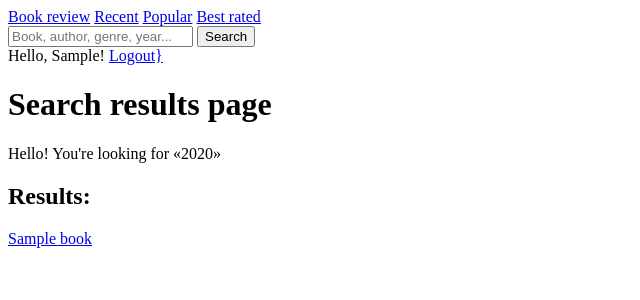
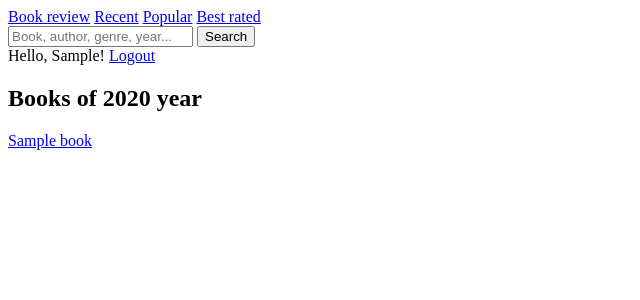
Before and after one commit to AndyAnderson91/book-review, a Django app: page /search/?category=year&q=2020 in a window 1280 px wide. Shown: the top 300 px of the page, without its empty margins (0-640 px from the left). Run offline with Django 3.2, Linux system fonts and the light colour scheme; a user stored in the database is signed in; tables that the repository leaves empty hold one stand-in row (values such as "Sample post").

Commit message:
Finished basic search, added book_bar as separated html file

```diff
--- a/br/models.py
+++ b/br/models.py
@@ -26,6 +26,7 @@ class Author(models.Model):
 
 class Genre(models.Model):
     name = models.CharField(max_length=50, unique=True)
+    plural_name = models.CharField(max_length=50, unique=True)
 
     def __str__(self):
         return self.name
--- a/br/search.py
+++ b/br/search.py
@@ -1,33 +1,56 @@
-from django.db.models import Value as V
+from operator import attrgetter
+
+from django.db.models import Q, Value as V
 from django.db.models.functions import Concat
-from .models import Book, Author
+from .models import Book
+
+search_categories = ['book', 'author', 'genre', 'year']
+
 
 def search(q, category):
-    books = Book.objects.all()
-    if category == 'author':
-        results = search_by_author(q, books)
+    full_name = Concat('authors__first_name', V(' '), 'authors__patronymic', V(' '), 'authors__last_name')
+    short_name = Concat('authors__first_name', V(' '), 'authors__last_name')
+    books = Book.objects.annotate(full_name=full_name, short_name=short_name)
+
+    if category == 'book':
+        results = books.filter(title__icontains=q)
+
+    elif category == 'author':
+        results = books.filter(
+            Q(full_name__icontains=q) |
+            Q(short_name__icontains=q)
+        )
+
     elif category == 'genre':
-        results = search_by_genre(q, books)
+        results = books.filter(genres__name__icontains=q).distinct()
+
     elif category == 'year':
-        results = search_by_year(q, books)
+        results = books.filter(pub_date__year__iexact=q)
+
     elif category is None:
-        results = []
+        results = books.filter(
+            Q(title__icontains=q) |
+            Q(full_name__icontains=q) |
+            Q(short_name__icontains=q) |
+            Q(genres__name__icontains=q) |
+            Q(pub_date__year__icontains=q)
+        )
+
     else:
         results = []
-    return results
+
+    return list(set(results))
 
 
-def search_by_genre(q, books):
-    return books.filter(genres__name__icontains=q)
-
-
-def search_by_year(q, books):
-    return books.filter(pub_date__year__icontains=q)
-
-
-def search_by_author(q, books):
-    return books.annotate(full_name=Concat('authors__first_name', V(' '), 'authors__patronymic', V(' '), 'authors__last_name')).filter(full_name__icontains=q)
-
-
-def search_by_book_title(q, books):
-    return books.filter(title__icontains=q)
+def split_results(results):
+    anticipated = []
+    published = []
+    if results:
+        for book in results:
+            if book.is_published():
+                published.append(book)
+            else:
+                anticipated.append(book)
+    published = sorted(published, key=attrgetter('pub_date'), reverse=True)
+    anticipated = sorted(anticipated, key=attrgetter('pub_date'), reverse=True)
+    return published, anticipated
--- a/br/templates/br/base.html
+++ b/br/templates/br/base.html
@@ -16,7 +16,7 @@
 </form>
 {% if user.is_authenticated %}
 Hello, {{user.username|title}}!
-<a href="{% url 'users:logout' %}?next={{request.path}}{% if request.GET.urlencode %}?{{request.GET.urlencode}}{% endif %}">Logout}</a>
+<a href="{% url 'users:logout' %}?next={{request.path}}{% if request.GET.urlencode %}?{{request.GET.urlencode}}{% endif %}">Logout</a>
 {% else %}
 <a href="{% url 'users:login' %}?next={{request.path}}{% if request.GET.urlencode %}?{{request.GET.urlencode}}{% endif %}">Login</a>
 <a href="{% url 'users:register' %}?next={{request.path}}{% if request.GET.urlencode %}?{{request.GET.urlencode}}{% endif %}">Register</a>
--- a/br/templates/br/search.html
+++ b/br/templates/br/search.html
@@ -1,13 +1,33 @@
 {%  extends 'br/base.html' %}
 {% block content %}
-<h1>Search results page</h1>
-<p>Hello! You're looking for «{{q|title}}»</p>
-{% if results %}
-<h2>Results:</h2>
-{% for book in results %}
+
+<h2>
+    {% if category == 'book' %}Books found by title
+    {% elif category == 'author' %}Books written by {{q}}
+    {% elif category == 'genre' %}{{q}} genre
+    {% elif category == 'year' %}Books of {{q}} year
+    {% elif category is None %}Searching results for «{{q}}»
+    {% elif category %}There is no such category in database
+    {% endif %}
+</h2>
+
+{% if published %}
+{% if category != 'year' %}<h3>Published books:</h3>{% endif %}
+{% for book in published %}
 <p><a href="{{book.get_absolute_url}}">{{book.title}}</a></p>
 {% endfor %}
-{% else %}
-<h2>No results</h2>
 {% endif %}
+
+{% if anticipated %}
+{% if category != 'year' %}<h3>Anticipated books:</h3>{% endif %}
+{% for book in anticipated %}
+<p><a href="{{book.get_absolute_url}}">{{book.title}}</a></p>
+{% endfor %}
+{% endif %}
+
+{% if not published and not anticipated %}
+<h3>Nothing found :(</h3>
+{% endif %}
+
+
 {% endblock content %}
--- a/br/views.py
+++ b/br/views.py
@@ -1,13 +1,13 @@
 import datetime
-from itertools import chain
+import re
 
 from django.views import generic
-from django.db.models import Avg, Count, Q, Value as V
+from django.db.models import Avg, Count
 
 from django.shortcuts import get_object_or_404, redirect
 from django.contrib.auth.models import User
-from .models import Book, Review, Author
-from .search import search
+from .models import Book, Review
+from .search import search_categories, search, split_results
 
 
 class IndexListView(generic.list.ListView):
@@ -158,7 +158,7 @@ class SearchTemplateView(generic.base.TemplateView):
     context_object_name = 'results'
 
     def get(self, request, *args, **kwargs):
-        if 'q' not in self.request.GET:
+        if not self.request.GET.get('q'):
             return redirect('br:index')
         return super().get(request, *args, **kwargs)
 
@@ -166,13 +166,20 @@ class SearchTemplateView(generic.base.TemplateView):
         context = super().get_context_data(**kwargs)
         q = self.request.GET['q']
 
-        if 'category' in self.request.GET:
-            category = self.request.GET['category']
-        else:
-            category = None
+        category = self.request.GET.get('category')
+        current_year = datetime.date.today().year
         results = search(q, category)
-        context['q'] = q
-        context['results'] = results
+        published, anticipated = split_results(results)
+
+        context.update({
+            'q': q,
+            'available_categories': search_categories,
+            'category': category,
+            'current_year': current_year,
+            'published': published,
+            'anticipated': anticipated,
+        })
+
         return context
 
 
```
Also changed, not shown: br/templates/br/book_bar.html (added, +25 -0 lines), br/templates/br/index.html (+5 -3 lines), br/templates/br/popular.html (+3 -9 lines), br/templates/br/rating.html (+3 -9 lines), br/templates/br/recent.html (+3 -9 lines), br/migrations/0021_genre_plural_name.py (added), br/migrations/0022_alter_genre_plural_name.py (added).
